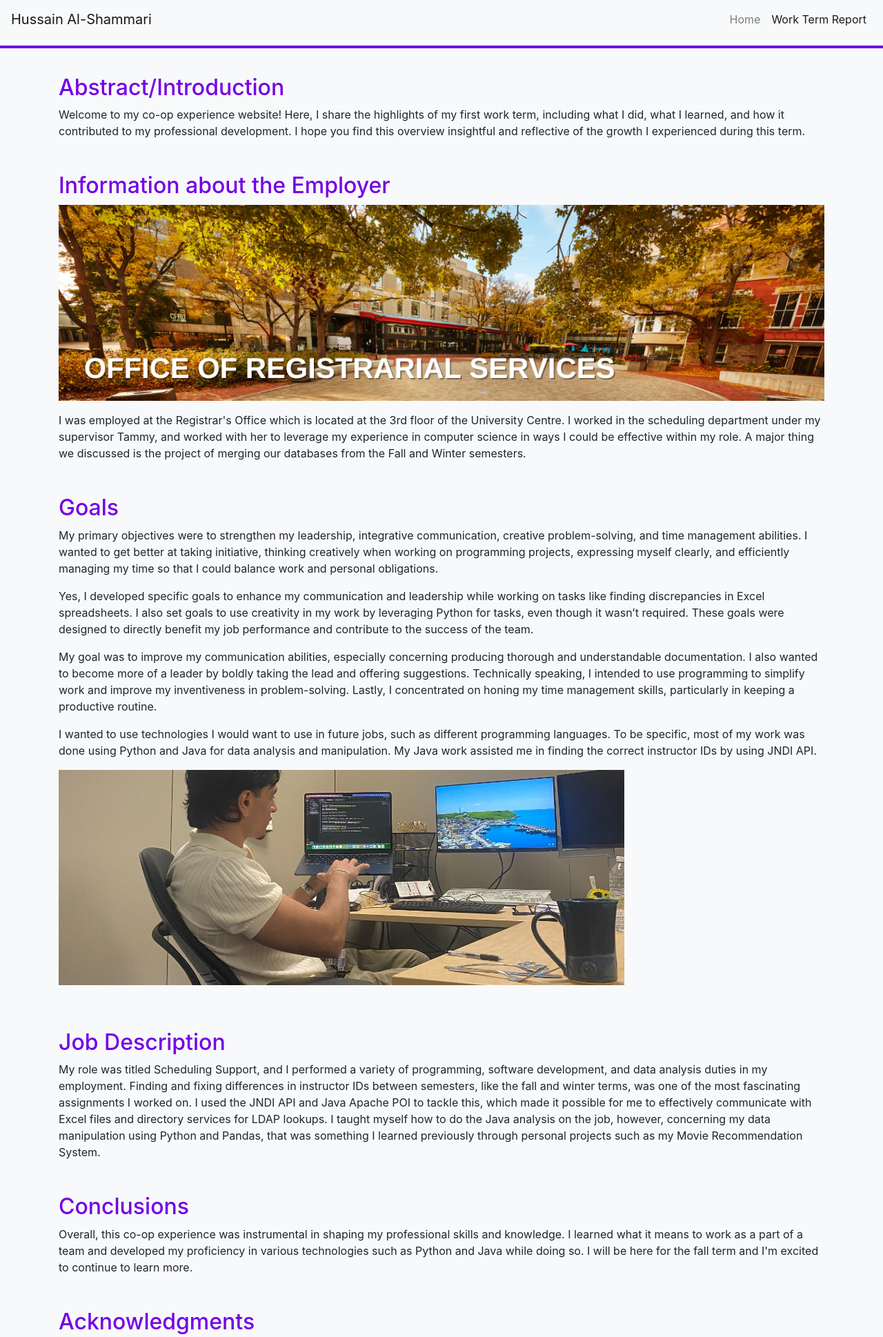
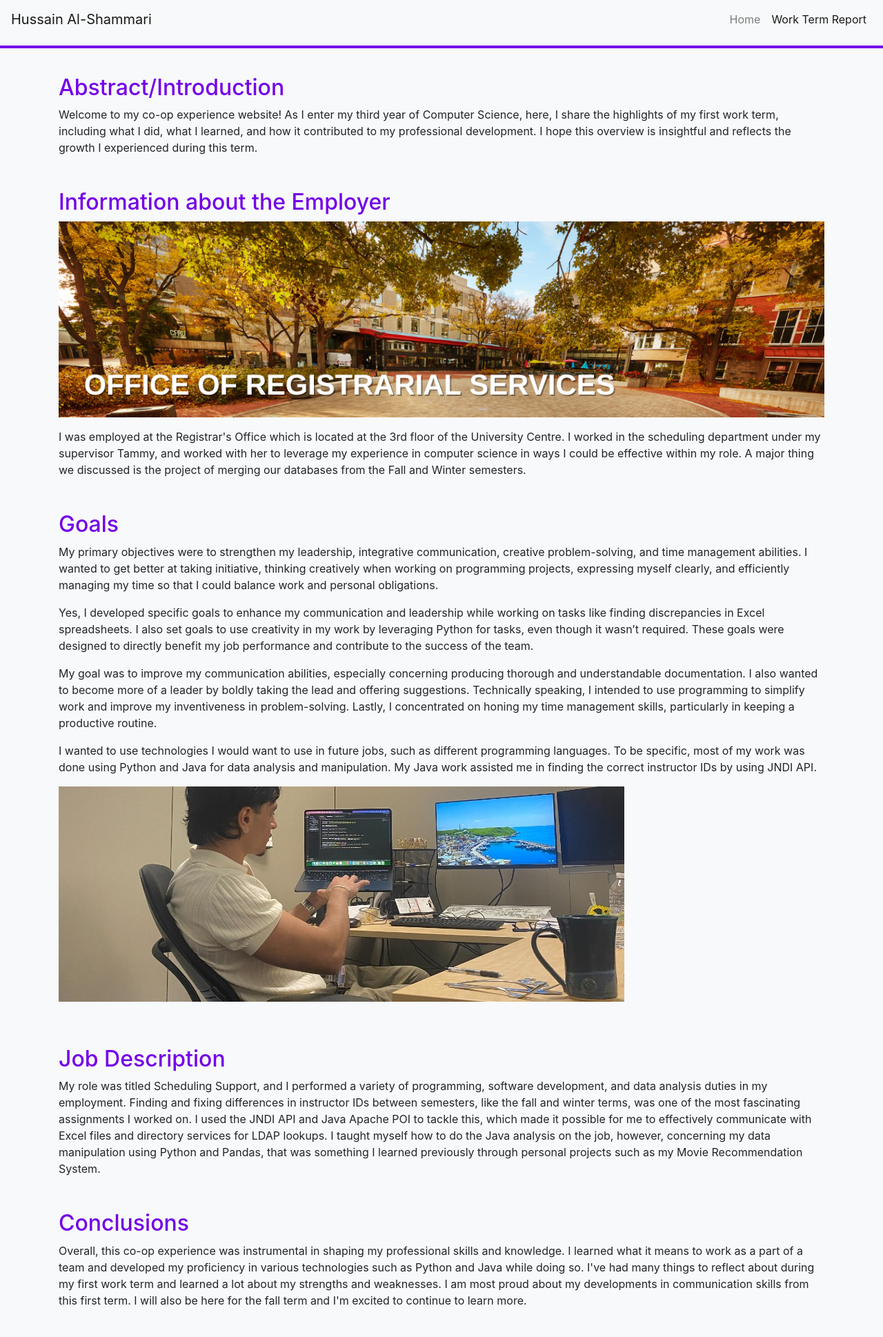
Before and after one commit to HussainsWorld/Coop1, a plain HTML site: page work-term-report.html in a window 1280 px wide. Shown: the top 1938 px of the page at 69% size. Drawn offline with nearby package versions, Linux system fonts and the light colour scheme.

Commit message:
Update work-term-report.html

```diff
--- a/work-term-report.html
+++ b/work-term-report.html
@@ -57,7 +57,7 @@
         <section id="abstract">
             <h2>Abstract/Introduction</h2>
             <p>
-                Welcome to my co-op experience website! Here, I share the highlights of my first work term, including what I did, what I learned, and how it contributed to my professional development. I hope you find this overview insightful and reflective of the growth I experienced during this term.
+                Welcome to my co-op experience website! As I enter my third year of Computer Science, here, I share the highlights of my first work term, including what I did, what I learned, and how it contributed to my professional development. I hope this overview is insightful and reflects the growth I experienced during this term.
             </p>
         </section>
 
@@ -94,7 +94,7 @@
         <section id="conclusions" class="mt-5">
             <h2>Conclusions</h2>
             <p>
-                Overall, this co-op experience was instrumental in shaping my professional skills and knowledge. I learned what it means to work as a part of a team and developed my proficiency in various technologies such as Python and Java while doing so. I will be here for the fall term and I'm excited to continue to learn more.
+                Overall, this co-op experience was instrumental in shaping my professional skills and knowledge. I learned what it means to work as a part of a team and developed my proficiency in various technologies such as Python and Java while doing so. I've had many things to reflect about during my first work term and learned a lot about my strengths and weaknesses. I am most proud about my developments in communication skills from this first term. I will also be here for the fall term and I'm excited to continue to learn more.
             </p>
         </section>
 
```
